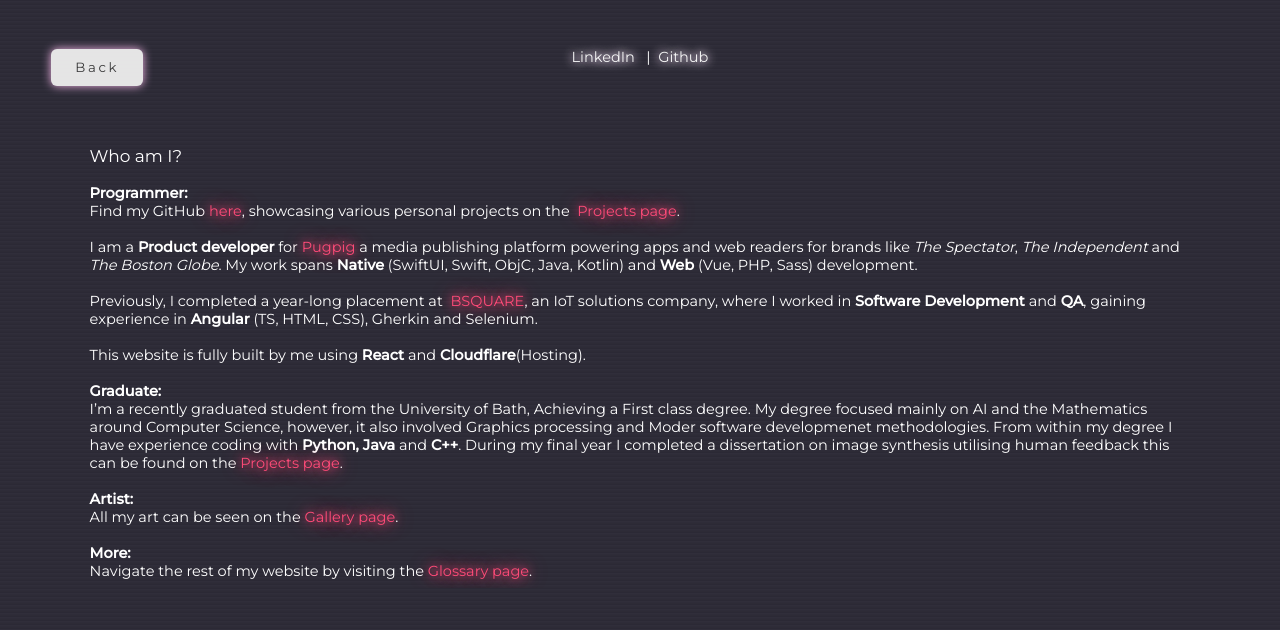
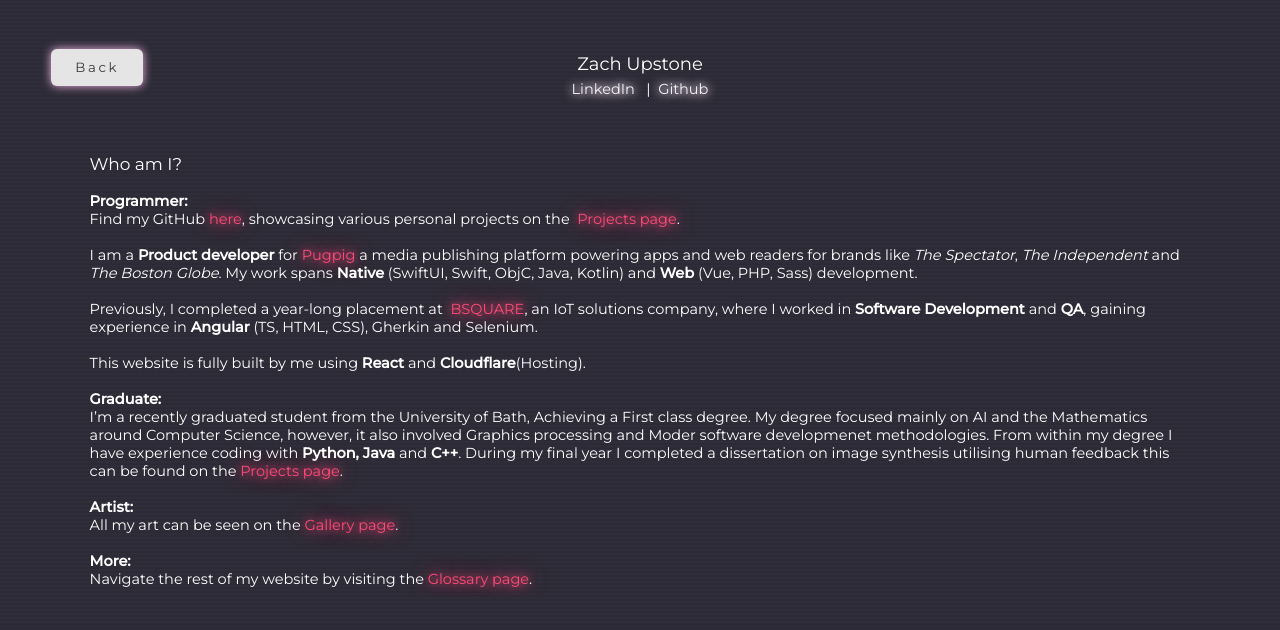
Before and after one commit to zu213/zupstn-website, a React (Create React App) app: page /#/me in a window 1280 px wide. Shown: the top 630 px of the page. Built offline with nearby package versions, Linux system fonts and the light colour scheme.

Commit message:
Added my name to myself page

```diff
--- a/src/art/Art.js
+++ b/src/art/Art.js
@@ -98,7 +98,7 @@
   return (
     <div>
       <div className="pageHeader">
-              Gallery <br />
+        Gallery <br />
       </div>
 
       <div className="inlineButton" >
--- a/src/myself/Myself.css
+++ b/src/myself/Myself.css
@@ -1,9 +1,10 @@
 /* me page */
 
-.textHolder {
-    padding: 10vh 7% 1vh 7%;
-    text-align: left;
-  }
+.myself {
+  .textHolder {
+      padding: 7vh 7% 1vh 7%;
+      text-align: left;
+    }
 
   .linkHolder a {
     text-shadow:
@@ -24,3 +25,9 @@
       padding-top: 10vw;
     }
   }
+
+  .pageHeader {
+    height: unset;
+    padding: 5px;
+  }
+}
--- a/src/myself/Myself.js
+++ b/src/myself/Myself.js
@@ -3,7 +3,10 @@
 
 function Me() {
   return (
-    <div>
+    <div className='myself'>
+      <div className="pageHeader">
+        Zach Upstone
+      </div>
       <div className="linkHolder">
         <a href="https://www.linkedin.com/in/zachary-upstone-076218214/" target="_blank" rel="noreferrer">LinkedIn</a> &nbsp; | &nbsp;
         <a href="https://github.com/zu213" target="_blank" rel="noreferrer">Github</a>
```
